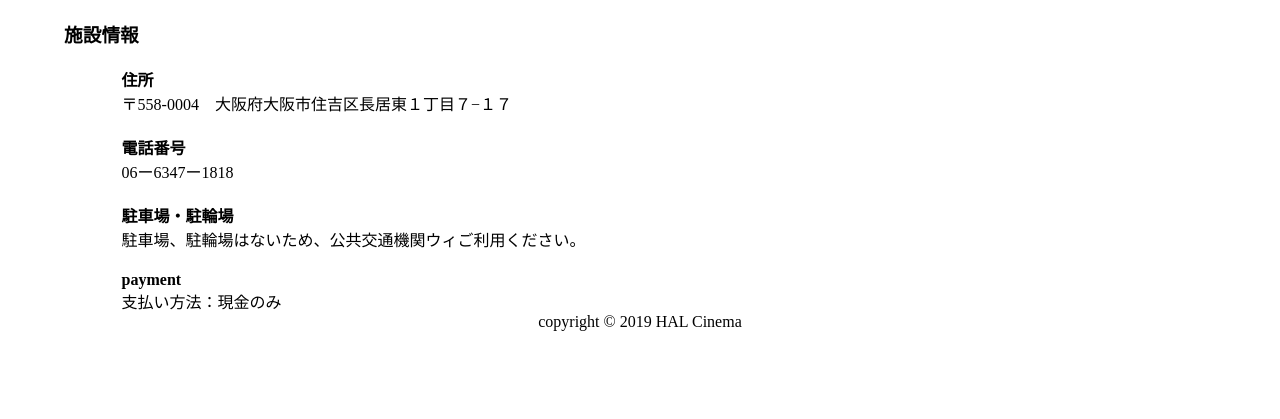
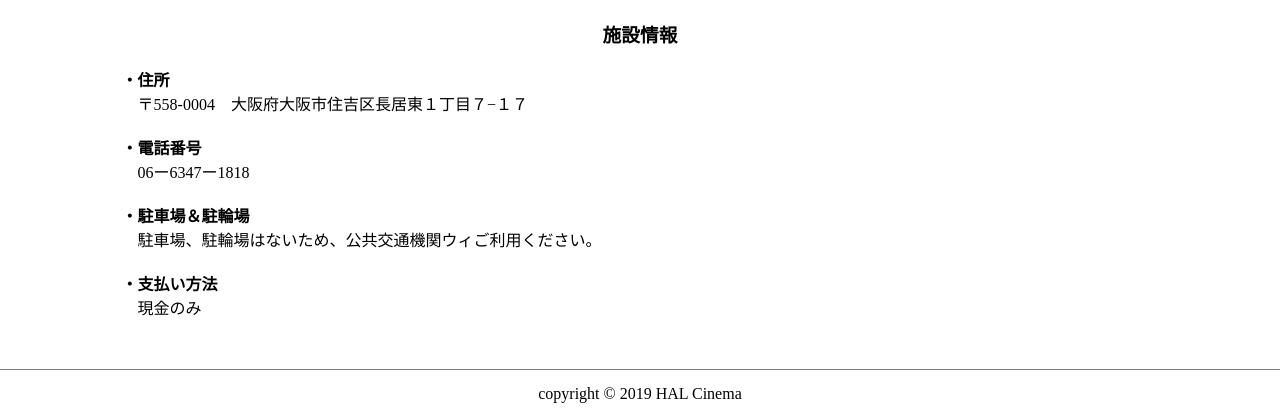
Before and after one commit to tasuku1215/HAL_Cinema, a PHP site: page /access.html in a window 1280 px wide. Shown: the part 459-878 px from the top of the page. Before the commit the page ends 790 px from the top, so only its background shows below. Run offline with PHP 8.4, Linux system fonts and the light colour scheme; some web fonts are replaced.

Commit message:
アクセス一旦完

```diff
--- a/access.html
+++ b/access.html
@@ -49,20 +49,20 @@
         <div class="about">
             <h3>施設情報</h3>
             <div class="add">
-                <h4>住所</h4>
+                <h4>・住所</h4>
                 <p>〒558-0004　大阪府大阪市住吉区長居東１丁目７−１７</p>
             </div>
             <div class="tel">
-                <h4>電話番号</h4>
+                <h4>・電話番号</h4>
                 <p>06ー6347ー1818</p>
             </div>
             <div class="car">
-                <h4>駐車場・駐輪場</h4>
+                <h4>・駐車場＆駐輪場</h4>
                 <p>駐車場、駐輪場はないため、公共交通機関ウィご利用ください。</p>
             </div>
             <div class="cache">
-                <h4>payment</h4>
-                <p>支払い方法：現金のみ</p>
+                <h4>・支払い方法</h4>
+                <p>現金のみ</p>
             </div>
         </div>
     </section>
--- a/css/access.css
+++ b/css/access.css
@@ -13,3 +13,15 @@ section h2 {
     text-align: center;
     margin-top: 20px;
 }
+
+.about h3 {
+    text-align: center;
+}
+
+.about p {
+    padding-left: 1em;
+    box-sizing: border-box;
+    word-break: break-all;
+    word-wrap: break-word;
+    overflow-wrap: break-word;
+}
--- a/css/unity.css
+++ b/css/unity.css
@@ -28,11 +28,17 @@ header h1 {
   font-family: 'Monoton';
 }
 
-header a,header a::before,header a::after {
-	color: black;
-	text-decoration: none;
+header a,
+header a::before,
+header a::after {
+  color: black;
+  text-decoration: none;
 }
 
 footer {
+  border-top: 0.2px solid gray;
+  margin-top: 50px;
   text-align: center;
+  height: 50px;
+  line-height: 300%;
 }
```
